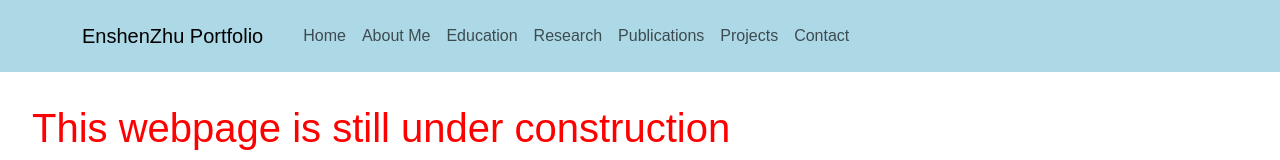
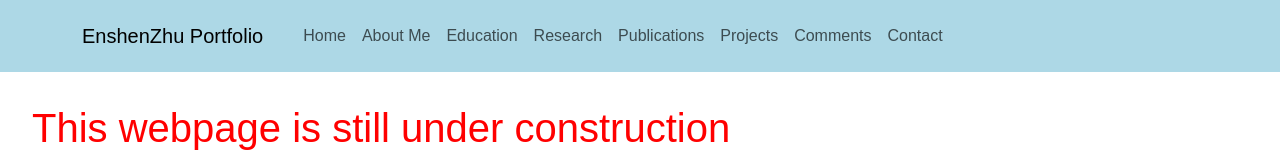
Before and after one commit to EnshenZhu/academic_webpage, a React (Create React App) app in the folder academic-portfolio/: page / in a window 1280 px wide. Shown: the top 160 px of the page. Built offline with nearby package versions, Linux system fonts and the light colour scheme.

Commit message:
fix the "comment" section missing in the navigation bar

```diff
--- a/academic-portfolio/src/components/Navigation.js
+++ b/academic-portfolio/src/components/Navigation.js
@@ -1,21 +1,5 @@
 import React from 'react';
 import { Navbar, Nav,  Container } from 'react-bootstrap';
-
-// const Navigation = () => {
-//     return (
-//         <nav>
-//             <ul>
-//                 <li><Link to="/">Home</Link></li>
-//                 <li><Link to="/about">About Me</Link></li>
-//                 <li><Link to="/education">Education</Link></li>
-//                 <li><Link to="/research">Research</Link></li>
-//                 <li><Link to="/publications">Publications</Link></li>
-//                 <li><Link to="/projects">Projects</Link></li>
-//                 <li><Link to="/contact">Contact</Link></li>
-//             </ul>
-//         </nav>
-//     );
-// };
 
 const Navigation = () => {
     return (
@@ -31,6 +15,7 @@ const Navigation = () => {
                         <Nav.Link className="nav-item" href="#research">Research</Nav.Link>
                         <Nav.Link className="nav-item" href="#publications">Publications</Nav.Link>
                         <Nav.Link className="nav-item" href="#projects">Projects</Nav.Link>
+                        <Nav.Link className="nav-item" href="#comments">Comments</Nav.Link>
                         <Nav.Link className="nav-item" href="#contact">Contact</Nav.Link>
                     </Nav>
                 </Navbar.Collapse>
```
